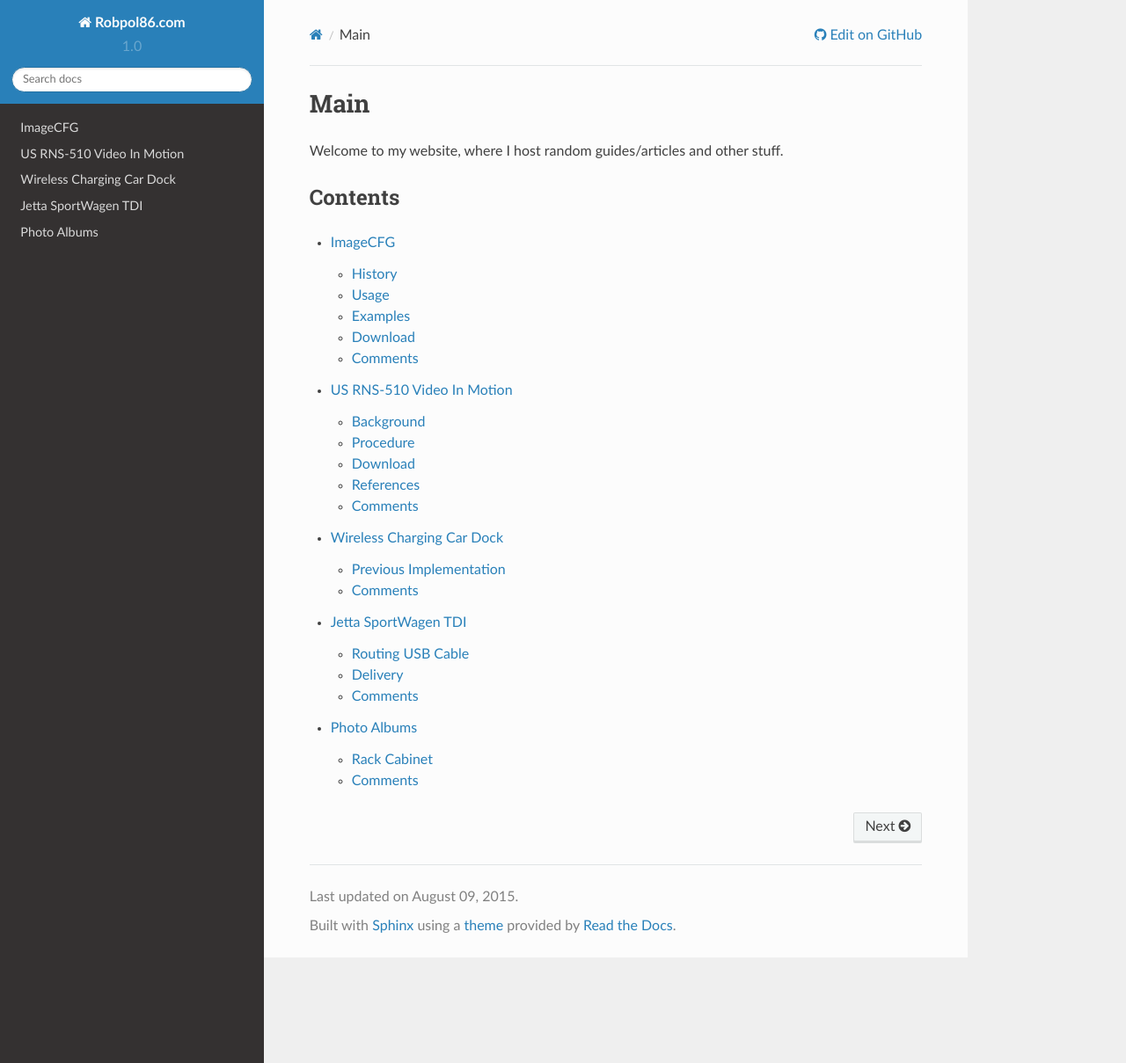
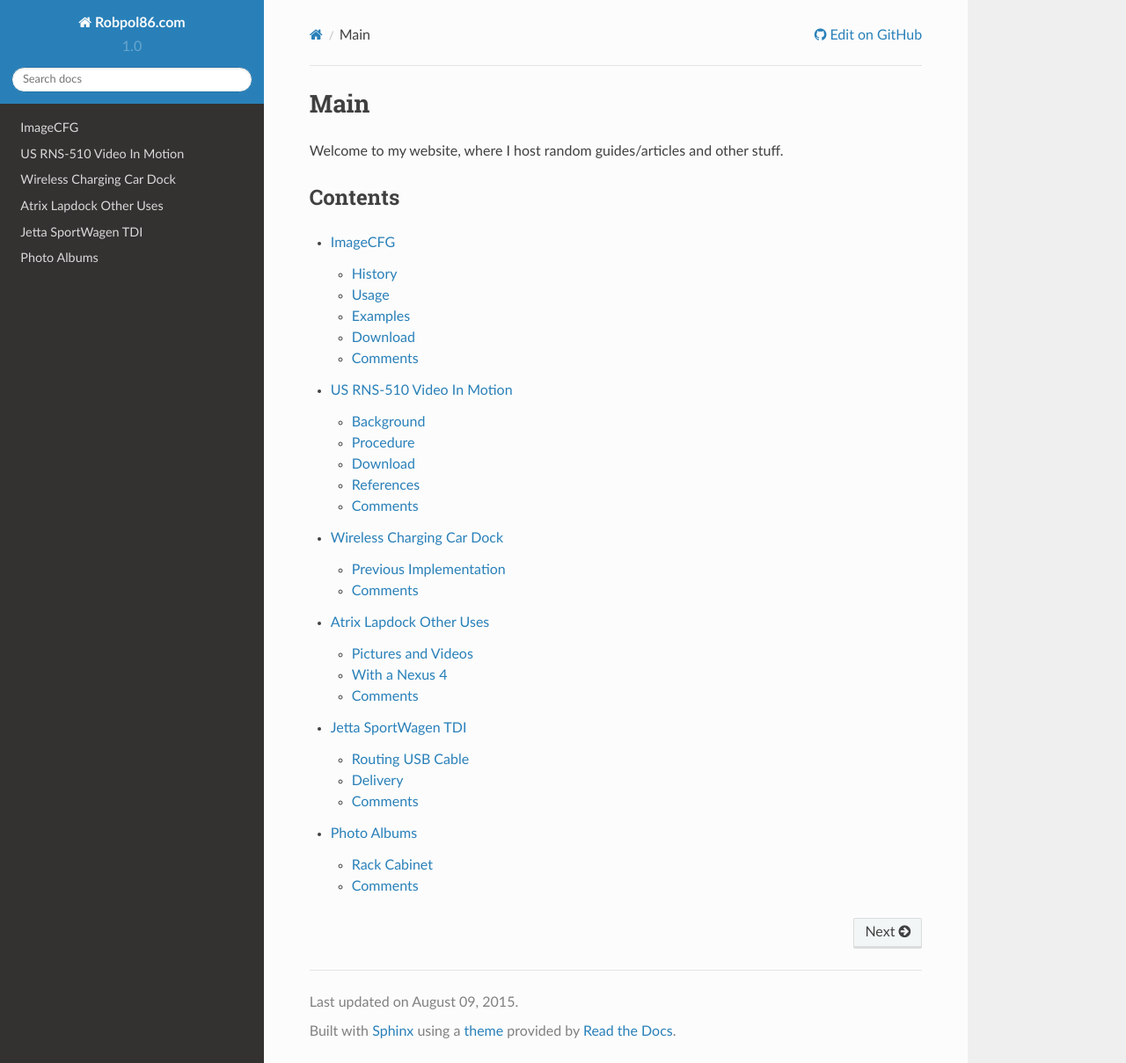
Before and after one commit to selfcov/robpol86.com, a Sphinx documentation site: the page built from docs/index.rst, in a window 1280 px wide and 1209 px high. Shown: the whole window at 88% size. Built offline with Sphinx 7.4.7 and the Read the Docs theme 2.0.0, drawn with Linux system fonts in a browser that asks for light colours; part of the change alters nothing that is shown.

Commit message:
Partially completed Atrix Lapdock.
Roughly half of the content has been ported.

```diff
--- /dev/null
+++ b/docs/atrix_lapdock.rst
@@ -0,0 +1,110 @@
+.. _atrix_lapdock:
+
+========================
+Atrix Lapdock Other Uses
+========================
+
+I bought the Atrix Lapdock since I couldn't find any sub $100 portable HDMI displays. The only affordable displays I
+could find were USB only. With the Atrix Lapdock and some adapters, I was able to use it as a portable display for
+several devices, which is great for traveling.
+
+It's a good idea to remove the plate on the docking area (underneath where the phone would be). It makes it easier to
+plug in the adapters or have to sand/shave them less. You can easily pull it off with your finger nails (the plate
+actually has a couple of magnets to keep it in place, and two small plastic clips).
+
+.. image:: https://i.imgur.com/WpsmIm.jpg
+    :target: https://imgur.com/WpsmI
+    :width: 49%
+.. image:: https://i.imgur.com/5HAGwm.jpg
+    :target: https://imgur.com/5HAGw
+    :width: 49%
+
+Pictures and Videos
+===================
+
+.. imgur-embed:: a/zEkwz
+
+.. raw:: html
+
+    <iframe width="560" height="315" src="http://www.youtube.com/embed/VfdKq33WgHw?rel=0" frameborder="0"></iframe>
+
+.. raw:: html
+
+    <iframe width="560" height="315" src="http://www.youtube.com/embed/zCxTTrTZSSM?rel=0" frameborder="0"></iframe>
+
+.. raw:: html
+
+    <iframe width="560" height="315" src="http://www.youtube.com/embed/x_yhJ_QBfaU?rel=0" frameborder="0"></iframe>
+
+.. raw:: html
+
+    <iframe width="560" height="315" src="http://www.youtube.com/embed/P1zKD66GSYo?rel=0" frameborder="0"></iframe>
+
+With a Nexus 4
+==============
+
+Works with the Nexus 4 just fine, appears to maintain aspect ratio. Adapters used:
+
+* `HDMI Male to Micro HDMI Female <https://www.dealextreme.com/p/hdmi-male-to-micro-hdmi-female-adapter-66079>`_
+* `Micro USB B Male to Female <https://www.ebay.com/itm/ws/eBayISAPI.dll?ViewItem&item=270928425953>`_
+* `SlimPort SP1002 (HDMI) <https://www.amazon.com/dp/B009UZBLSG/>`_
+* `HDMI Port Saver (Male to Female) 90 Degree <https://www.monoprice.com/products/product.asp?p_id=3733>`_
+
+.. image:: https://i.imgur.com/MJs3n49m.jpg
+    :target: https://imgur.com/MJs3n49
+    :width: 49%
+.. image:: https://i.imgur.com/MUViVQIm.jpg
+    :target: https://imgur.com/MUViVQI
+    :width: 49%
+
+Using USB OTG
+-------------
+
+Using a modified kernel with OTG_USER_CONTROL set, I was able to get the Lapdock's keyboard, mouse, and USB hub working
+with my Nexus 4! While I wait for my Miracast adapter to arrive, I had to put something on the Lapdock's HDMI port to
+make it turn on, so I used a Raspberry Pi for now. Here are a few observations:
+
+* I'm using an unmodified 5-wire Micro USB B Male to Female.
+* The phone **does not charge** even though the lapdock is sending power and data to the phone. Perhaps the kernel
+  needs additional modification?
+* In the second and third pictures I removed the small WiFi USB adapter that was plugged into the Lapdock to show that
+  the phone detected it, confirming the USB hub works.
+* Once I get my `PTV3000 <https://www.amazon.com/Netgear-PTV3000-100NAS-Push2TV/dp/B00904JILO>`_ I can try using the
+  Lapdock's full potential with my phone.
+* No multitouch mouse/touchpad :(
+
+Steps taken to accomplish:
+
+1. `Download <https://forum.xda-developers.com/showpost.php?p=38621573&postcount=121>`_ the modified kernel at the
+   bottom of that post.
+2. `Boot the new kernel <https://forum.xda-developers.com/showthread.php?t=2151159>`_ following the instructions in the
+   original post.
+3. Plug and play!
+
+.. note::
+
+    Ignore the Raspberry Pi in the images below, I'm just using it to trick the Lapdock into powering on. Notice the
+    mouse cursor on my phone!
+
+    If you can see, I ran ``lsusb`` on the phone, removed the USB WiFi adapter, and ran ``lsusb`` again. Notice the
+    shorter "paragraph" on my phone. Definitely working.
+
+.. image:: https://i.imgur.com/qbs7sWgb.jpg
+    :target: https://imgur.com/qbs7sWg
+    :width: 33%
+.. image:: https://i.imgur.com/yNgacICb.jpg
+    :target: https://imgur.com/yNgacIC
+    :width: 33%
+.. image:: https://i.imgur.com/K7glCXNb.jpg
+    :target: https://imgur.com/K7glCXN
+    :width: 33%
+
+Using USB OTG and Miracast
+--------------------------
+
+It works, but it's not really pleasant. If we can get Keyboard/Mouse to Bluetooth working that would be much better.
+
+Comments
+========
+
+.. disqus::
--- a/docs/index.rst
+++ b/docs/index.rst
@@ -13,5 +13,6 @@ Contents
     imagecfg
     rns_510_vim
     wireless_charging_car_dock
+    atrix_lapdock
     vw_jsw_2010
     photo_albums
```
